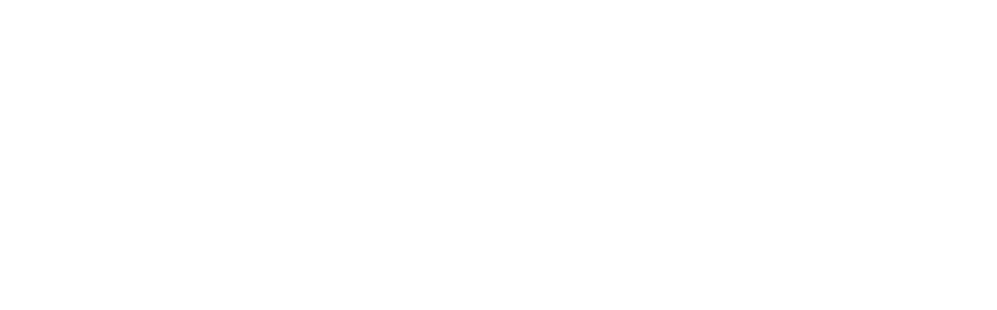
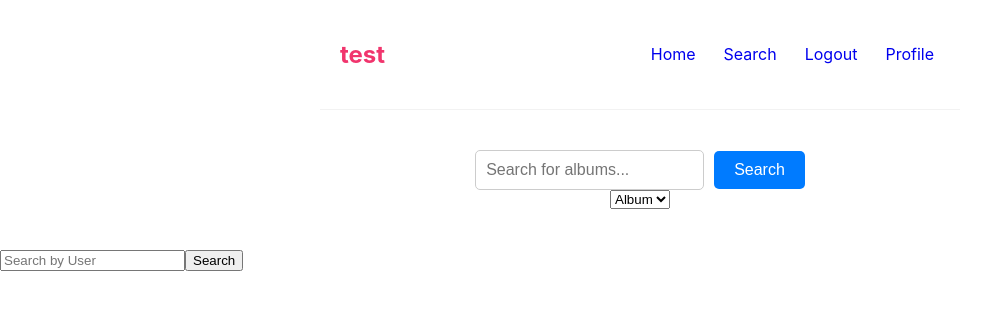
Before and after one commit to mayajosifo/jukeboxd, a React (Create React App) app in the folder skeleton/: page /search in a window 1280 px wide. Before the commit this address had no page. Shown: the top 310 px of the page, without its empty margins (0-997 px from the left). Built offline with nearby package versions, Linux system fonts and the light colour scheme.

Commit message:
Created a dedicated search page. Next step is to merge SearchAlbum and SearchUser.

```diff
--- a/skeleton/src/App.css
+++ b/skeleton/src/App.css
@@ -18,32 +18,6 @@
   padding: 20px;
 }
 
-/* Styles for your search component */
-.SearchAlbum {
-  margin: 20px 0;
-}
-
-.SearchAlbum input[type="text"] {
-  margin-right: 10px;
-  padding: 10px;
-  font-size: 16px;
-  border: 1px solid #ccc;
-  border-radius: 5px;
-}
-
-.SearchAlbum button {
-  padding: 10px 20px;
-  font-size: 16px;
-  background-color: #007bff;
-  color: white;
-  border: none;
-  border-radius: 5px;
-  cursor: pointer;
-}
-
-.SearchAlbum button:hover {
-  background-color: #0056b3;
-}
 
 
 /* Styles for displaying album information */
--- a/skeleton/src/App.js
+++ b/skeleton/src/App.js
@@ -7,6 +7,7 @@
 import SignUpPage from './pages/SignUpPage';
 import UserPage from './pages/UserPage';
 import ViewAlbum from './pages/ViewAlbum';
+import SearchPage from './pages/SearchPage';
 
 
 import { BrowserRouter as Router, Switch } from 'react-router-dom';
@@ -29,6 +30,7 @@
           path='/user-page'
           element={isSignedIn ? <UserPage /> : <Navigate replace to='/' />}
           />
+        <Route path='/search/' element={<SearchPage/>} />
         <Route path='/album/:id' element={<ViewAlbum />} />
 
 
--- a/skeleton/src/components/Navbar.js
+++ b/skeleton/src/components/Navbar.js
@@ -6,6 +6,7 @@
     <nav className="navbar">
       <h1>test</h1>
       <div className="links">
+        <Link to="/user-page">Home</Link>
         <Link to="/search">Search</Link>
         <Link to="/">Logout</Link>
         <Link to="/profile/">Profile</Link>
--- /dev/null
+++ b/skeleton/src/components/SearchAlbum.css
@@ -0,0 +1,31 @@
+/* Styles for your search component */
+.search-album {
+margin: 20px 0;
+  display: flex;
+  flex-direction: column;
+  align-items: center;
+  justify-content: flex-start;
+  padding: 20px;
+}
+
+.search-album input[type="text"] {
+  margin-right: 10px;
+  padding: 10px;
+  font-size: 16px;
+  border: 1px solid #ccc;
+  border-radius: 5px;
+}
+
+.search-album button {
+  padding: 10px 20px;
+  font-size: 16px;
+  background-color: #007bff;
+  color: white;
+  border: none;
+  border-radius: 5px;
+  cursor: pointer;
+}
+
+.search-album button:hover {
+  background-color: #0056b3;
+}
--- a/skeleton/src/components/SearchAlbum.js
+++ b/skeleton/src/components/SearchAlbum.js
@@ -1,4 +1,5 @@
 import React, { useState } from 'react';
+import './SearchAlbum.css';
 import { db } from '../config/firebase';
 import { collection, query, where, getDocs } from 'firebase/firestore';
 import { Link } from 'react-router-dom';
@@ -28,22 +29,24 @@
 
   };
 
-
-
   return (
-    <div>
+    <div className="search-album">
+      <div className="input-and-button">
         <input
           type="text"
           value={searchTerm}
           onChange={(e) => setSearchTerm(e.target.value)}
           placeholder={`Search for ${searchBy === 'album' ? 'albums' : 'artists'}...`}
         />
+        <button onClick={handleSearch}>Search</button>
+        {loading && <p>Loading...</p>}
+      </div>
+
       <select value={searchBy} onChange={(e) => setSearchBy(e.target.value)}>
         <option value = "album">Album</option>
         <option value = "artist">Artist</option>
       </select>
-      <button onClick={handleSearch}>Search</button>
-      {loading && <p>Loading...</p>}
+
       <div className="albums-container">
         {albums.map(album => (
           <div className="album-item" key={album.id}>
--- /dev/null
+++ b/skeleton/src/pages/SearchPage.js
@@ -0,0 +1,18 @@
+
+import { BrowserRouter as Router, Switch } from 'react-router-dom';
+import SearchAlbum from '../components/SearchAlbum';
+import '../components/SearchAlbum.css';
+import SearchUser from '../components/SearchUser';
+import Navbar from '../components/Navbar';
+
+const SearchPage = () => {
+  return (
+    <div className="search-page">
+      <Navbar />
+      <SearchAlbum />
+      <SearchUser />
+    </div>
+  );
+}
+
+export default SearchPage;
--- a/skeleton/src/pages/UserPage.js
+++ b/skeleton/src/pages/UserPage.js
@@ -17,8 +17,6 @@
               <h1>Album Finder</h1>
             </header>
             <main>
-              <SearchAlbum />
-              <SearchUser />
               <AddReviewForm />
             </main>
           </div>
```
Lines whose indentation alone changed are shown as unchanged.
